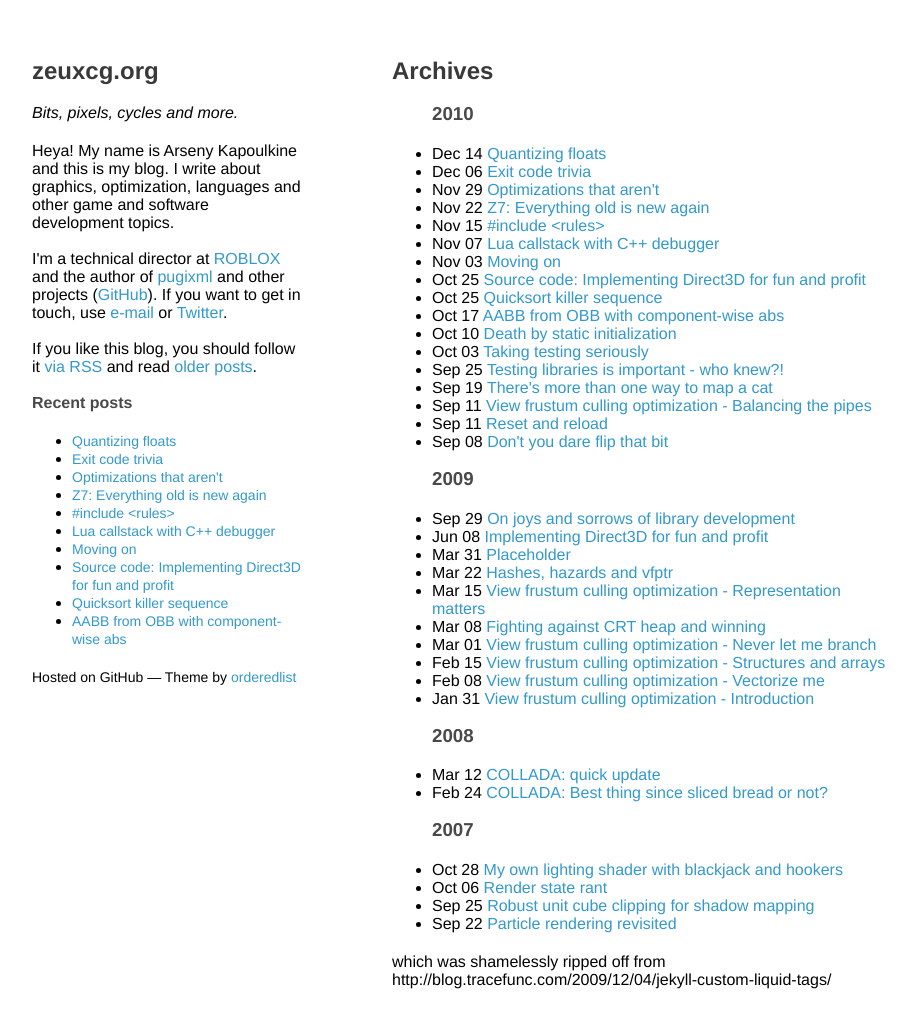
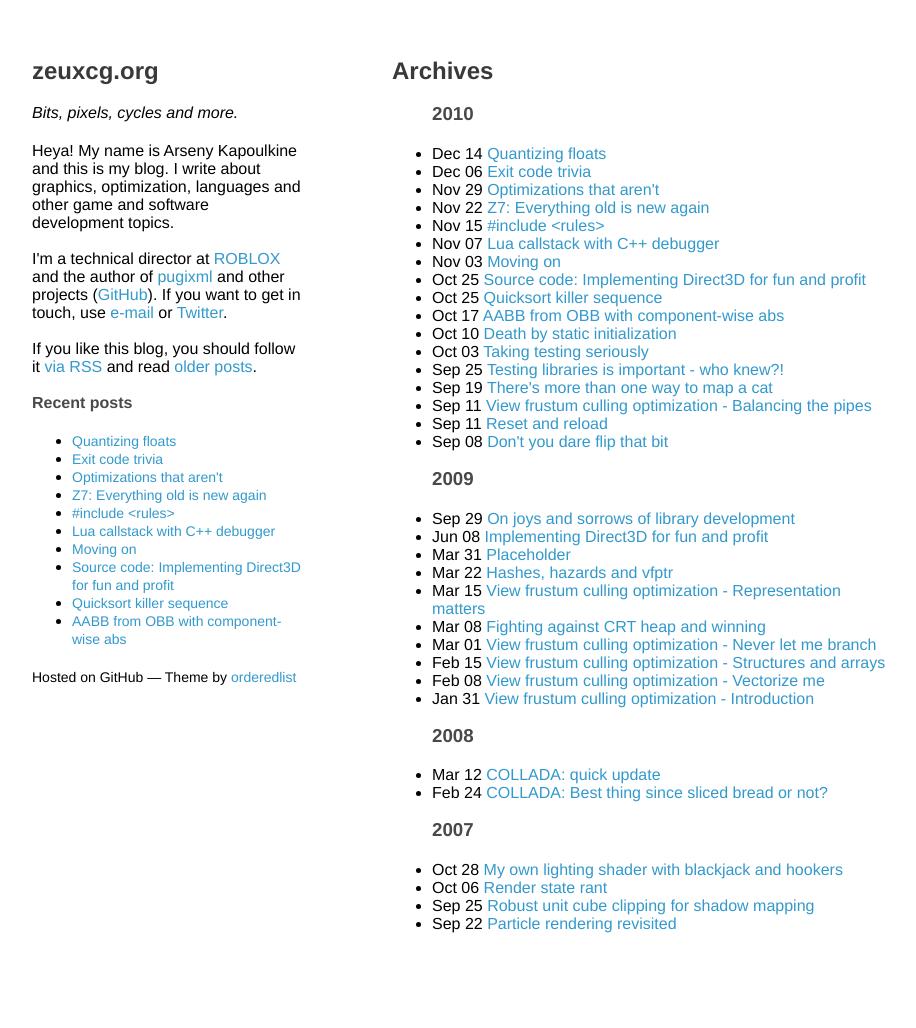
Before and after one commit to zeux/zeux.github.io, a Jekyll site: the page built from archives.md, in a window 1280 px wide and 1059 px high. Shown: the top 1028 px of the window, without its empty margins (178-1094 px from the left). Built offline with Jekyll 4.4.1, drawn with Linux system fonts in a browser that asks for light colours; Markdown is read by kramdown in place of the engine named in the settings.

Commit message:
Fix archives and add more posts to index

```diff
--- a/archives.md
+++ b/archives.md
@@ -21,4 +21,3 @@ title: Archives
     <li>{{ post.date | date:"%b %d" }} <a href="{{ post.url }}">{{ post.title }}</a></li>
   {% endfor %}
 </ul>
-which was shamelessly ripped off from http://blog.tracefunc.com/2009/12/04/jekyll-custom-liquid-tags/
```
Also changed, not shown: index.md (+3 -1 lines).
